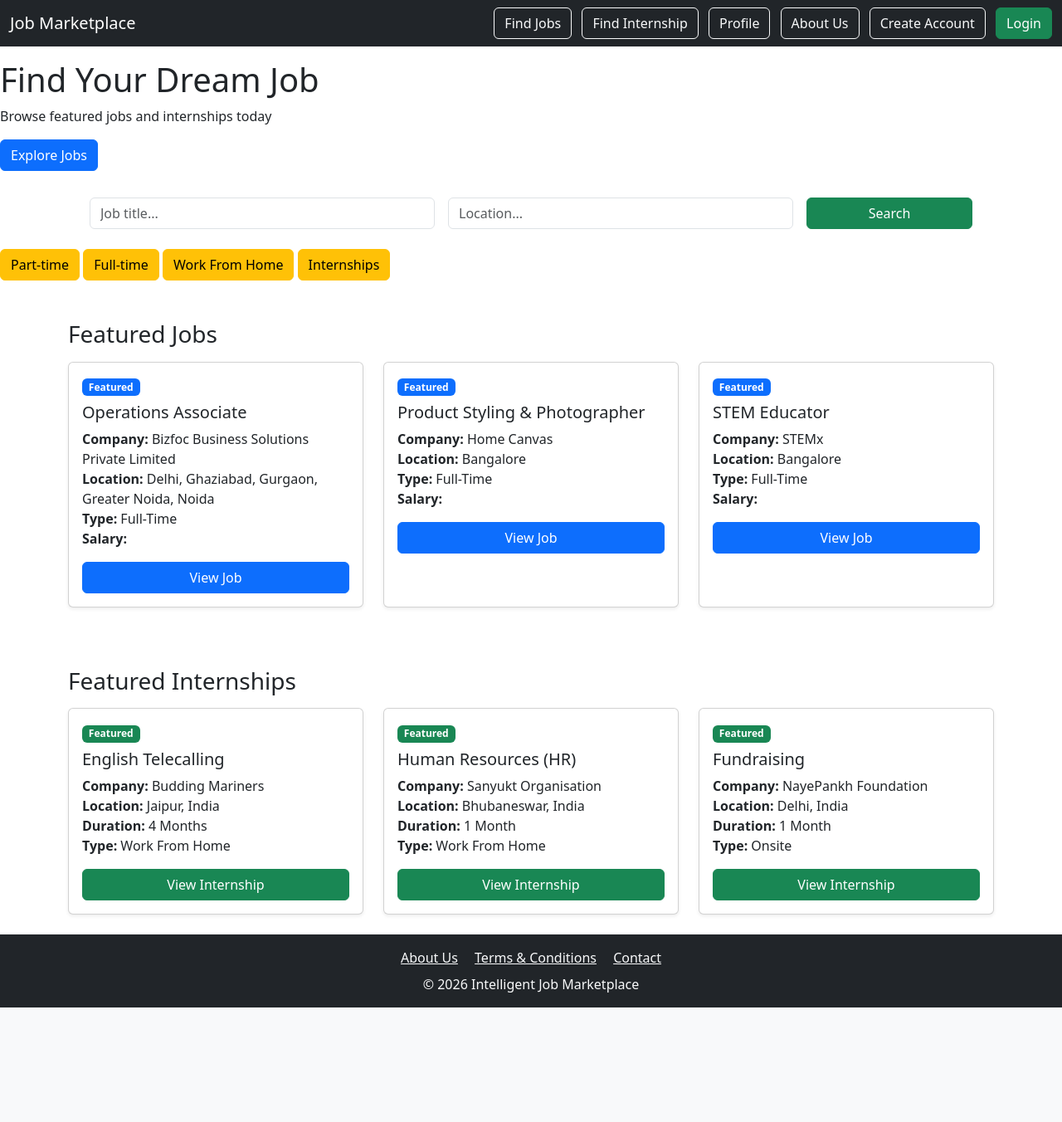
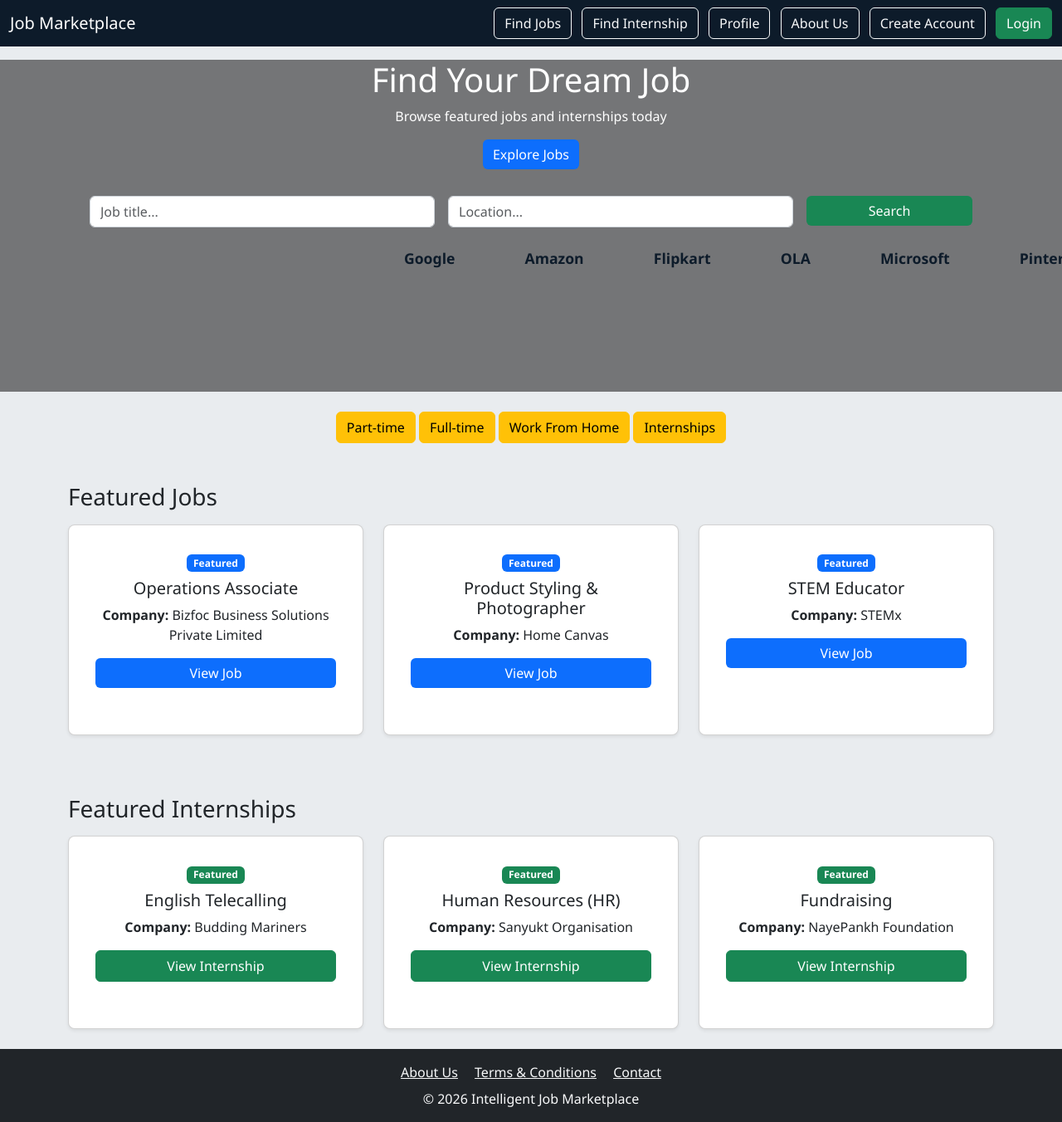
Before and after one commit to nofida07/job_marketplace, a Django app: page / in a window 1280 px wide. Shown: the whole page at 83% size. Before the commit the page ends 1214 px from the top, so only its background shows below. Run offline with Django 5.2, Linux system fonts and the light colour scheme; data comes from the database, SQL or seed files in the repository; both versions use the stored data as it was after the commit.

Commit message:
Initial commit

```diff
--- a/jobs/static/css/style.css
+++ b/jobs/static/css/style.css
@@ -1,36 +1,35 @@
 /* Global background */
-/* Default background for all pages */
 body {
-  background-color: #5b61a0; /* plain white */
-  color: #212529;
+  background-color: #f8f9fa; /* light neutral background */
+  color: #212529;            /* standard readable text */
   font-family: "Segoe UI", Arial, sans-serif;
 }
 
 /* Home page scheme */
 body.home-page {
-  background-color: #2c4c6c !important; /* light blue background */
+  background-color: #e9ecef !important; /* subtle light gray */
 }
 
 /* Headings only on home */
 body.home-page h2 {
   margin-bottom: 20px;
-  color: #212529;
+  color: #212529; /* dark gray for readability */
 }
 
 /* Navbar only on home */
 body.home-page .navbar {
-  background-color: #212529 !important;
+  background-color: #0d1b2a !important; /* professional dark navy */
 }
 
 /* Footer only on home */
 body.home-page footer {
-  background-color: #212529;
-  color: #0f0f10;
+  background-color: #0d1b2a;
+  color: #adb5bd; /* muted gray text */
 }
 
 /* Cards only on home */
 body.home-page .card {
-  background-color: #0d0b0b;
+  background-color: #ffffff; /* clean white cards */
   border-radius: 8px;
   box-shadow: 0 2px 6px rgba(0,0,0,0.1);
   padding: 1rem;
@@ -39,7 +38,7 @@ body.home-page .card {
 
 /* Buttons only on home */
 body.home-page .btn-primary {
-  background-color: #0d6efd;
+  background-color: #0d6efd; /* Bootstrap blue */
   border: none;
 }
 body.home-page .btn-primary:hover {
@@ -52,10 +51,8 @@ body.home-page .hero-section {
   height: 400px;
   background: url("/static/images/banner.jpg") no-repeat center center;
   background-size: cover;
-  color: rgb(237, 235, 235);
+  color: #ffffff; /* white text for contrast */
 }
-
-
 body.home-page .hero-section .overlay {
   background-color: rgba(0,0,0,0.5);
   position: absolute;
@@ -67,7 +64,6 @@ body.home-page .hero-section .content {
   z-index: 1;
 }
 
-
 /* Headings */
 h2 {
   margin-bottom: 20px;
@@ -76,18 +72,18 @@ h2 {
 
 /* Navbar */
 .navbar {
-  background-color: #212529 !important; /* dark navbar */
+  background-color: #0d1b2a !important; /* consistent dark navy */
 }
 
 /* Footer */
 footer {
-  background-color: #212529;
-  color: #0f0f0f;
+  background-color: #0d1b2a;
+  color: #adb5bd;
 }
 
 /* Cards (jobs/internships) */
 .card {
-  background-color: #050404;
+  background-color: #ffffff;
   border-radius: 8px;
   box-shadow: 0 2px 6px rgba(0,0,0,0.1);
   padding: 1rem;
@@ -109,10 +105,10 @@ footer {
   height: 400px;
   background: url("/static/images/banner.jpg") no-repeat center center;
   background-size: cover;
-  color: rgb(133, 84, 84);
+  color: #ffffff;
 }
 .hero-section .overlay {
-  background-color: rgba(0,0,0,0.5); /* dark overlay for readability */
+  background-color: rgba(0,0,0,0.5);
   position: absolute;
   top: 0; left: 0;
   width: 100%; height: 100%;
@@ -121,3 +117,36 @@ footer {
   position: relative;
   z-index: 1;
 }
+
+.hero-section .form-control {
+  background-color: #ffffff;
+  border: 1px solid #ced4da;
+}
+.hero-section .btn-success {
+  background-color: #198754 !important;
+  border: none !important;
+}
+.company-row {
+  overflow: hidden;
+  white-space: nowrap;
+  width: 100%;
+}
+
+.company-track {
+  display: inline-block;
+  padding-left: 100%; /* start off-screen */
+  animation: scroll-left 25s linear infinite;
+}
+
+.company-track span {
+  font-size: 1.1rem;
+  font-weight: 600;
+  color: #0d1b2a;
+  margin: 0 40px;
+  white-space: nowrap;
+}
+
+@keyframes scroll-left {
+  0% { transform: translateX(0); }
+  100% { transform: translateX(-100%); }
+}
--- a/jobs/templates/base.html
+++ b/jobs/templates/base.html
@@ -9,7 +9,7 @@
   <link href="https://cdn.jsdelivr.net/npm/bootstrap@5.3.0/dist/css/bootstrap.min.css" rel="stylesheet">
 
   <!-- Your custom stylesheet -->
-  <link rel="stylesheet" href="{% static 'css/styles.css' %}">
+  <link rel="stylesheet" href="{% static 'css/style.css' %}">
 </head>
 <body class="{% block body_class %}{% endblock %}">
 
--- a/jobs/templates/home.html
+++ b/jobs/templates/home.html
@@ -3,7 +3,7 @@
 {% load static %}
 {% block content %}
 
-<!-- ✅ Messages Section (temporary alerts, auto-dismiss handled in base.html) -->
+<!-- ✅ Messages Section -->
 {% if messages %}
   <div class="container mt-3">
     {% for message in messages %}
@@ -12,7 +12,7 @@
   </div>
 {% endif %}
 
-<!-- ✅ Persistent Greeting Section -->
+<!-- ✅ Greeting Section -->
 {% if user.is_authenticated %}
   <div class="container mt-3 text-center">
     <h2>Welcome, {{ user.first_name|default:user.username }}!</h2>
@@ -22,12 +22,10 @@
 <!-- Hero Section -->
 <div class="hero-section">
   <div class="overlay"></div>
-  <div class="content">
+  <div class="content text-center">
     <h1>Find Your Dream Job</h1>
     <p>Browse featured jobs and internships today</p>
     <a href="{% url 'job_list' %}" class="btn btn-primary">Explore Jobs</a>
-  </div>
-</div>
 
     <!-- Search Bar -->
     <form method="get" action="{% url 'job_list' %}" class="row g-3 justify-content-center mt-3">
@@ -42,8 +40,29 @@
       </div>
     </form>
 
-<!-- Quick Filters -->
-<div class="mt-4">
+    <!-- ✅ Moving Company Names Row -->
+    <div class="company-row mt-4">
+      <div class="company-track">
+        <span>Google</span>
+        <span>Amazon</span>
+        <span>Flipkart</span>
+        <span>OLA</span>
+        <span>Microsoft</span>
+        <span>Pinterest</span>
+        <span>Adobe</span>
+        <span>Apple</span>
+        <span>Meta</span>
+        <span>Netflix</span>
+        <span>Uber</span>
+        <span>Zomato</span>
+        <span>Swiggy</span>
+      </div>
+    </div>
+  </div>
+</div> <!-- ✅ closes hero-section -->
+
+<!-- ✅ Quick Filters OUTSIDE hero -->
+<div class="mt-4 text-center">
   <a href="{% url 'job_list' %}" class="btn btn-warning">Part-time</a>
   <a href="{% url 'job_list' %}" class="btn btn-warning">Full-time</a>
   <a href="{% url 'job_list' %}" class="btn btn-warning">Work From Home</a>
@@ -57,14 +76,11 @@
     {% for job in jobs %}
       <div class="col-md-4 mb-4">
         <div class="card shadow-sm h-100">
-          <div class="card-body">
+          <div class="card-body text-center">
             <span class="badge bg-primary mb-2">Featured</span>
             <h5 class="card-title">{{ job.title }}</h5>
             <p class="card-text">
-              <strong>Company:</strong> {{ job.company }}<br>
-              <strong>Location:</strong> {{ job.location }}<br>
-              <strong>Type:</strong> {{ job.get_job_type_display }}<br>
-              <strong>Salary:</strong> {{ job.formatted_salary }}
+              <strong>Company:</strong> {{ job.company }}
             </p>
             <a href="{% url 'job_detail' job.id %}" class="btn btn-primary w-100">View Job</a>
           </div>
@@ -83,14 +99,11 @@
     {% for internship in internships %}
       <div class="col-md-4 mb-4">
         <div class="card shadow-sm h-100">
-          <div class="card-body">
+          <div class="card-body text-center">
             <span class="badge bg-success mb-2">Featured</span>
             <h5 class="card-title">{{ internship.title }}</h5>
             <p class="card-text">
-              <strong>Company:</strong> {{ internship.company }}<br>
-              <strong>Location:</strong> {{ internship.location }}<br>
-              <strong>Duration:</strong> {{ internship.duration }}<br>
-              <strong>Type:</strong> {{ internship.get_internship_type_display }}
+              <strong>Company:</strong> {{ internship.company }}
             </p>
             <a href="{% url 'internship_detail' internship.id %}" class="btn btn-success w-100">View Internship</a>
           </div>
--- a/jobs/templates/internship_list.html
+++ b/jobs/templates/internship_list.html
@@ -13,7 +13,6 @@
           <br>
           <span class="text-muted">
             Location: {{ internship.location }} |
-            Type: {{ internship.get_job_type_display }} |
             Stipend: ₹{{ internship.stipend }} |
             Duration: {{ internship.duration }}
           </span>
```
Also changed, not shown: jobs/admin.py (+8 -3 lines), jobs/forms.py (+13 -13 lines), jobs/templates/create_account.html (+3 -8 lines), jobs/templates/job_list.html (+19 -11 lines), db.sqlite3 (added), jobs/migrations/0016_customuser_alter_application_user_alter_profile_user.py (added), 2 other files. Lines whose indentation alone changed are shown as unchanged.
